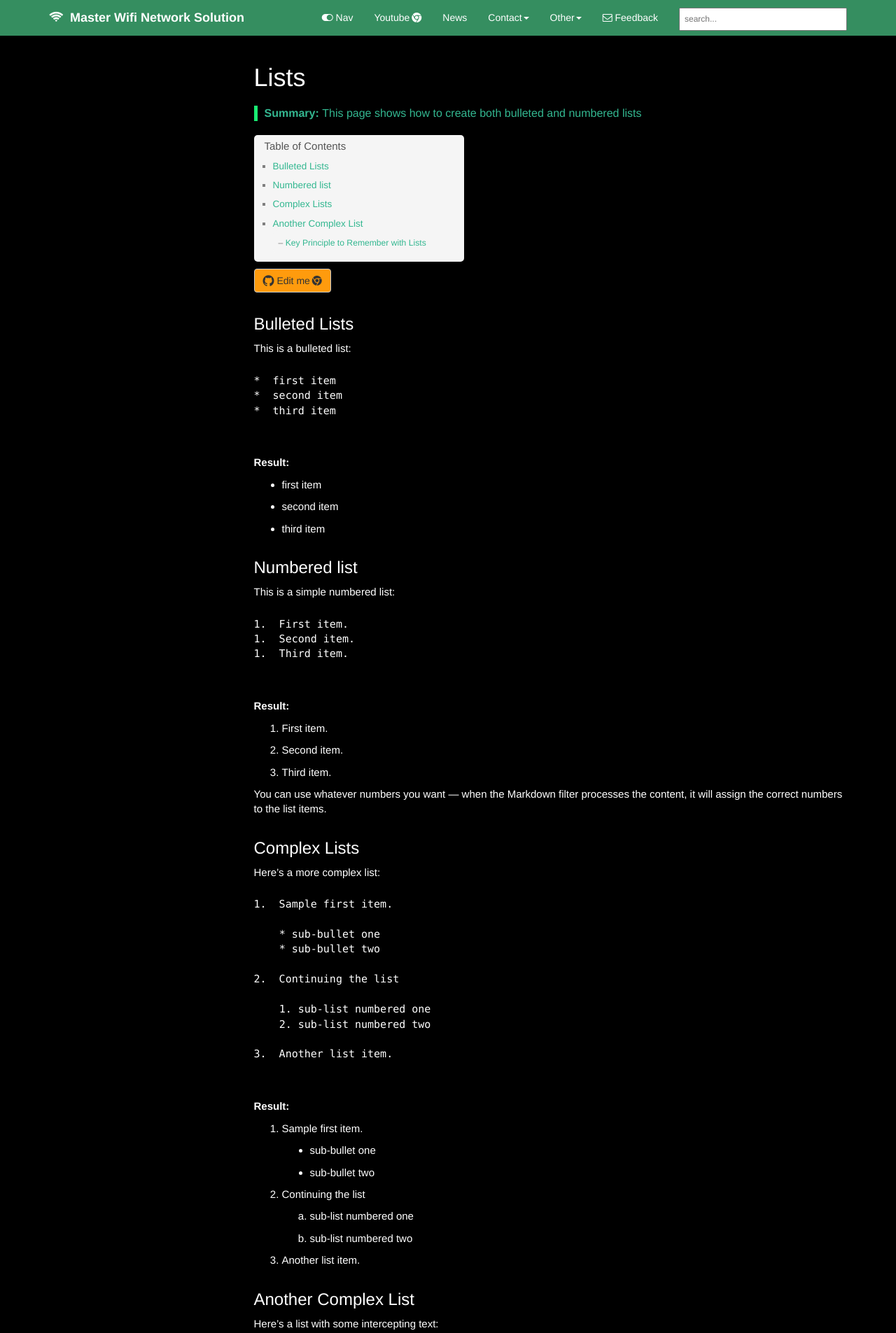
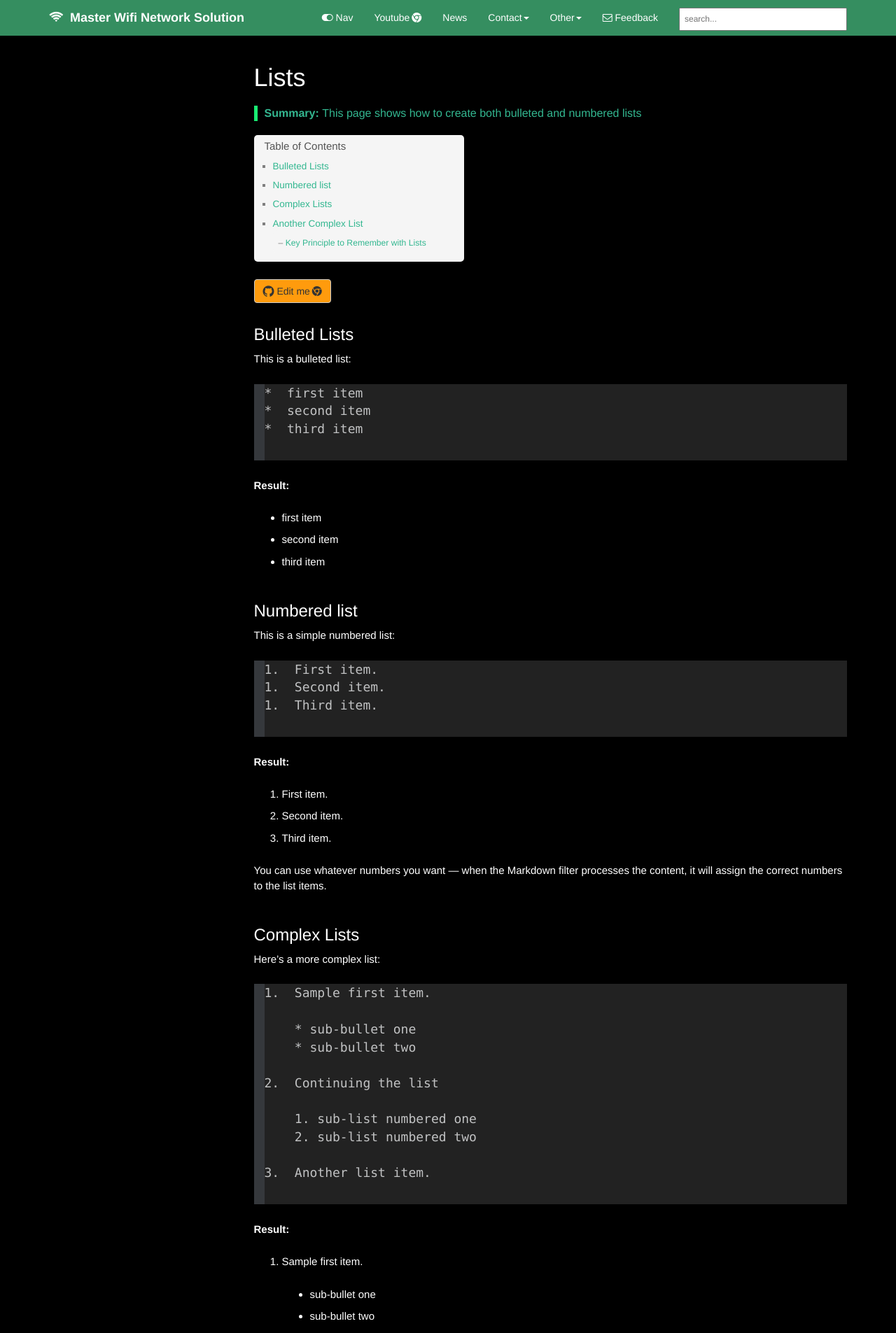
Before and after one commit to ysfku/ysfku.github.io, a Jekyll site: the page built from pages/openclash/mydoc_lists.md, in a window 1280 px wide. Shown: the top 1905 px of the page at 70% size. Built offline with Jekyll 4.4.1, drawn with Linux system fonts in a browser that asks for light colours; comment, search, counter and statistics services are not loaded.

Commit message:
uji coba pre code

```diff
--- a/css/customstyles.css
+++ b/css/customstyles.css
@@ -767,6 +767,23 @@ pre {
     margin: 25px 0px;
 }
 
+pre.highlight.highlight {
+    border-left: 15px solid #35383c;
+    color: #c1c2c3;
+    overflow: auto;
+    white-space: pre;
+    word-wrap: normal;
+}
+
+pre.highlight.highlight, pre.highlight.highlight code {
+    background-color: #222;
+    font-size: 18px;
+}
+
+blockquote, dl, figure, form, ol, p, pre, table, ul {
+    margin-bottom: 2.5rem;
+}
+
 #json-box-container pre {
     margin: 0px;
 }
--- a/css/syntax.css
+++ b/css/syntax.css
@@ -1,4 +1,4 @@
-.highlight  { background: #000000; }
+.highlight  { background: #062c1d; }
 .highlight .c { color: #999988; font-style: italic } /* Comment */
 .highlight .err { color: #a61717; background-color: #e3d2d2 } /* Error */
 .highlight .k { font-weight: bold } /* Keyword */
```
